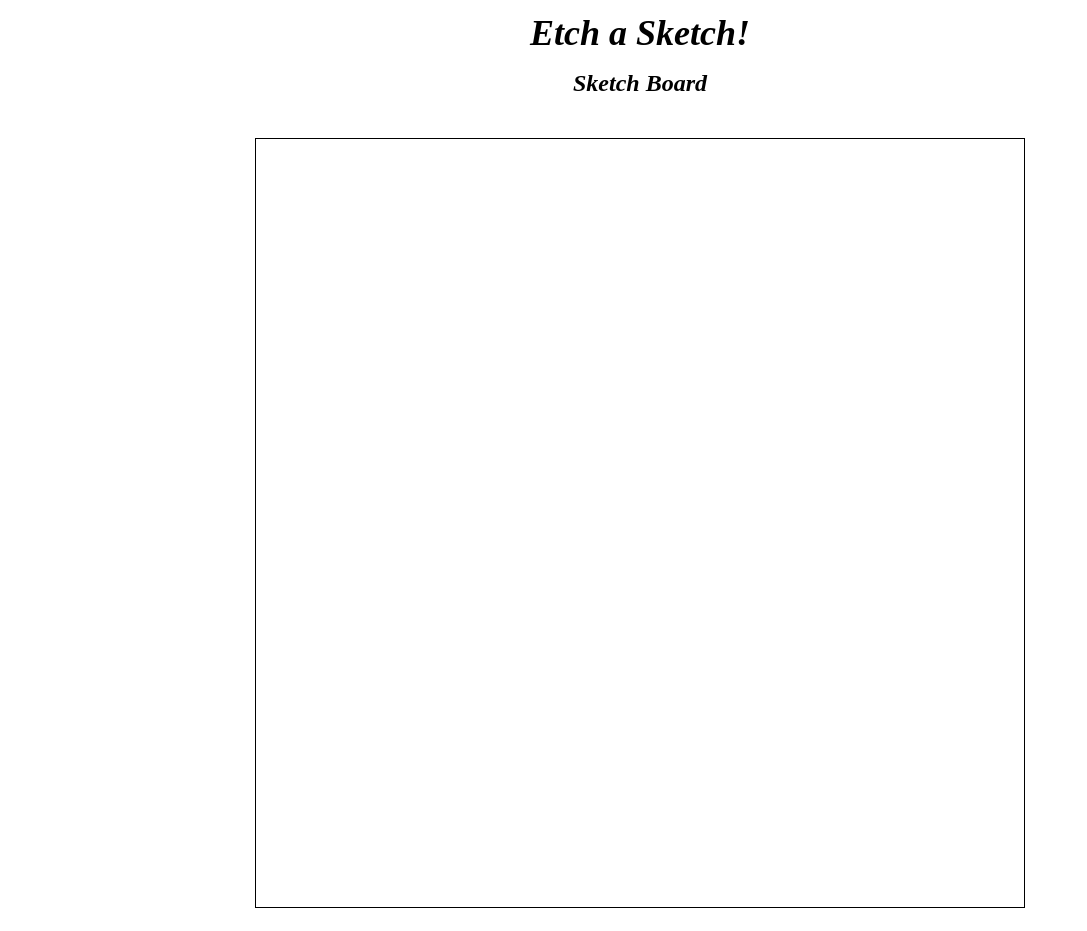
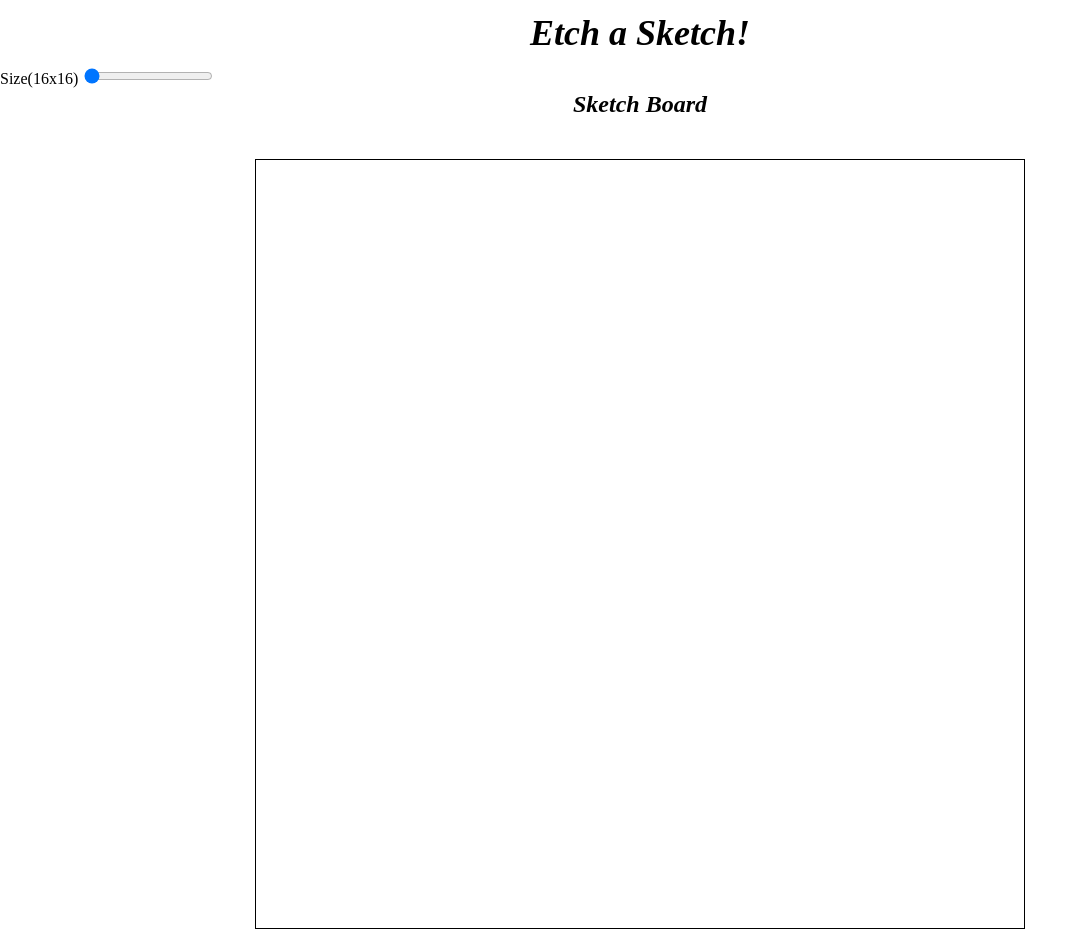
Before and after one commit to satyak142/odin-etch-a-sketch, a plain HTML site: page index.html in a window 1280 px wide. Shown: the whole page, without its empty margins (0-1087 px from the left). Drawn offline with Linux system fonts and the light colour scheme.

Commit message:
grid expansion button added

```diff
--- a/css/style.css
+++ b/css/style.css
@@ -1,4 +1,6 @@
-
+:root{
+    --size:16;
+}
 /* header layout */
 h1,h2{
     text-align: center;
@@ -21,8 +23,8 @@ main{
 }
 #sketchboard{
     display: grid;
-    grid-template-columns: repeat(16,1fr);
-    grid-template-rows: repeat(16,1fr);
+    grid-template-columns: repeat(var(--size),1fr);
+    grid-template-rows: repeat(var(--size),1fr);
     width: 60vw;
     height:60vw;
     margin: 3vw;
--- a/index.html
+++ b/index.html
@@ -12,8 +12,11 @@
     <header>
         <h1>Etch a Sketch!</h1>
     </header>
-    <section>
-
+    <section id="controls">
+        <div>
+            <label for="gridSize">Size(16x16)</label>
+            <input type="range" id="gridSize" min="16" max="64" value="16">
+        </div>
     </section>
     <main>
         <h2>Sketch Board</h2>
--- a/js/main.js
+++ b/js/main.js
@@ -1,15 +1,25 @@
 
 const sketchboard = document.querySelector('#sketchboard') ;
+const gridSize = document.querySelector('#gridSize') ;
+
 
 function gridCreation () {
-    for (let i = 0 ; i < 16*16 ; i++){
+    const size = gridSize.value;
+    gridSize.parentElement.firstElementChild.textContent = `Size(${size}x${size})`;
+    sketchboard.innerHTML = '';
+    for (let i = 0 ; i < size*size ; i++){
         const newDiv = document.createElement('div') ;
         sketchboard.appendChild(newDiv);
     }
+    sketchboard.style.setProperty('--size',size);
+    const allDivs = document.querySelectorAll('#sketchboard div') ;
+    allDivs.forEach(div => div.addEventListener('mouseover',draw));
 }
-gridCreation()
-const allDivs = document.querySelectorAll('#sketchboard div') ;
-allDivs.forEach(div => div.addEventListener('mouseover',draw));
+
+
 function draw(e){
     e.target.style.backgroundColor = '#000000'
 }
+
+gridCreation();
+gridSize.addEventListener('input',gridCreation)
```
